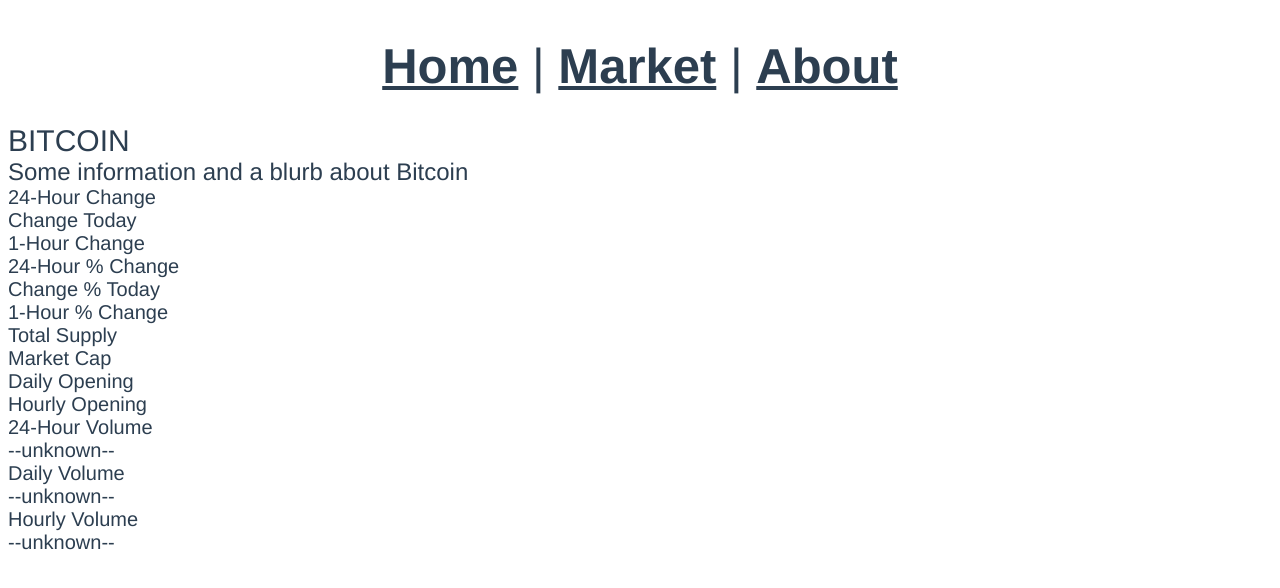
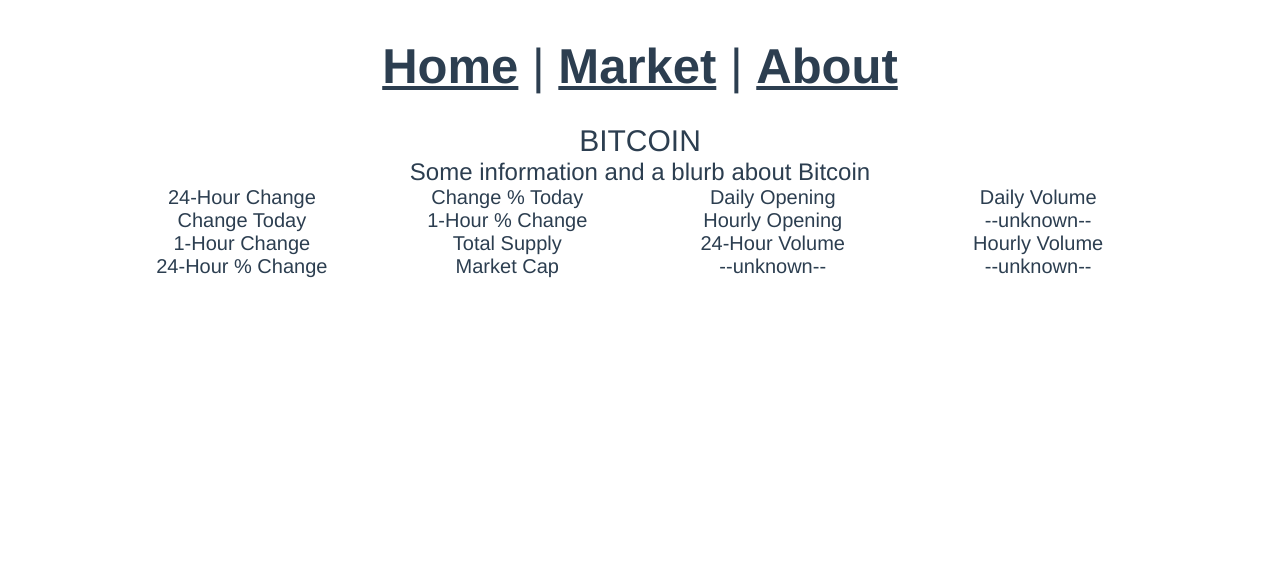
Before and after one commit to mdrisco4/vue-router-api-project, a Vue app: page /Bitcoin in a window 1280 px wide. Shown: the top 588 px of the page. Built offline with nearby package versions, Linux system fonts and the light colour scheme; no server answers.

Commit message:
startig to flesh out te styling for the individual coin pages

```diff
--- a/src/views/BitcoinView.vue
+++ b/src/views/BitcoinView.vue
@@ -3,38 +3,80 @@
     <div class="title">BITCOIN</div>
     <div class="intro-information">Some information and a blurb about Bitcoin</div>
     </div>
+    <div class="overall-data-container">
+    <div class="stats-column-container">
+      <div class="individual-stat-container">
         <div class="data-label">24-Hour Change</div>
         <div class="data-value">{{ cryptos.CHANGE24HOUR }}</div>
+      </div>
+      <div class="individual-stat-container">
         <div class="data-label">Change Today</div>
         <div class="data-value">{{ cryptos.CHANGEDAY }}</div>
+      </div>
+      <div class="individual-stat-container">
         <div class="data-label">1-Hour Change</div>
         <div class="data-value">{{ cryptos.CHANGEHOUR }}</div>
+      </div>
+      <div class="individual-stat-container">
         <div class="data-label">24-Hour % Change</div>
         <div class="data-value">{{ cryptos.CHANGEPCT24HOUR }}</div>
+      </div>
+    </div>
+    <div class="stats-column-container">
+      <div class="individual-stat-container">
         <div class="data-label">Change % Today</div>
         <div class="data-value">{{ cryptos.CHANGEPCTDAY }}</div>
+      </div>
+      <div class="individual-stat-container">
         <div class="data-label">1-Hour % Change</div>
         <div class="data-value">{{ cryptos.CHANGEPCTHOUR }}</div>
+      </div>
+      <div class="individual-stat-container">
         <div class="data-label">Total Supply</div>
         <div class="data-value">{{ cryptos.CIRCULATINGSUPPLY }}</div>
+      </div>
+      <div class="individual-stat-container">
         <div class="data-label">Market Cap</div>
         <div class="data-value">{{ cryptos.CIRCULATINGSUPPLYMKTCAP }}</div>
+      </div>
+    </div>
+    <div class="stats-column-container">
+      <div class="individual-stat-container">
         <div class="data-label">Daily Opening</div>
         <div class="data-value">{{ cryptos.OPENDAY }}</div>
+      </div>
+      <div class="individual-stat-container">
         <div class="data-label">Hourly Opening</div>
         <div class="data-value">{{ cryptos.OPENHOUR }}</div>
+      </div>
+      <div class="individual-stat-container">
         <div class="data-label">24-Hour Volume</div>
         <div class="data-value">{{ cryptos.VOLUME24HOUR }}</div>
+      </div>
+      <div class="individual-stat-container">
         <div class="data-label">--unknown--</div>
         <div class="data-value">{{ cryptos.VOLUME24HOURTO }}</div>
+      </div>
+    </div>
+    <div class="stats-column-container">
+      <div class="individual-stat-container">
         <div class="data-label">Daily Volume</div>
         <div class="data-value">{{ cryptos.VOLUMEDAY }}</div>
+      </div>
+      <div class="individual-stat-container">
         <div class="data-label">--unknown--</div>
         <div class="data-value">{{ cryptos.VOLUMEDAYTO }}</div>
+      </div>
+      <div class="individual-stat-container">
         <div class="data-label">Hourly Volume</div>
         <div class="data-value">{{ cryptos.VOLUMEHOUR }}</div>
+      </div>
+      <div class="individual-stat-container">
         <div class="data-label">--unknown--</div>
         <div class="data-value">{{ cryptos.VOLUMEHOURTO }}</div>
+      </div>
+    </div>
+  </div>
   </template>
 
   <script>
@@ -70,18 +112,37 @@
 <style>
 .title {
   font-size: 30px;
+  text-align: center;
 }
 
 .intro-information {
   font-size: 24px;
+  text-align: center;
 }
 
 .data-label {
   font-size: 20px;
+  text-align: center;
 }
 
 .data-value {
   font-size: 20px;
+  text-align: center;
+}
+
+.overall-data-container {
+  display: flex;
+  flex-direction: row;
+  width: 84%;
+  margin: 0 8% 0 8%;
+}
+
+.stats-column-container {
+  width: 25%;
+}
+
+.individual-stat-container {
+
 }
 
 </style>
--- a/src/views/CardanoView.vue
+++ b/src/views/CardanoView.vue
@@ -66,22 +66,3 @@
   },
 };
 </script>
-
-<style>
-.title {
-  font-size: 30px;
-}
-
-.intro-information {
-  font-size: 24px;
-}
-
-.data-label {
-  font-size: 20px;
-}
-
-.data-value {
-  font-size: 20px;
-}
-
-</style>
--- a/src/views/ChainlinkView.vue
+++ b/src/views/ChainlinkView.vue
@@ -66,22 +66,3 @@
   },
 };
 </script>
-
-<style>
-.title {
-  font-size: 30px;
-}
-
-.intro-information {
-  font-size: 24px;
-}
-
-.data-label {
-  font-size: 20px;
-}
-
-.data-value {
-  font-size: 20px;
-}
-
-</style>
--- a/src/views/CosmosView.vue
+++ b/src/views/CosmosView.vue
@@ -66,22 +66,3 @@
   },
 };
 </script>
-
-<style>
-.title {
-  font-size: 30px;
-}
-
-.intro-information {
-  font-size: 24px;
-}
-
-.data-label {
-  font-size: 20px;
-}
-
-.data-value {
-  font-size: 20px;
-}
-
-</style>
--- a/src/views/DogecoinView.vue
+++ b/src/views/DogecoinView.vue
@@ -66,22 +66,3 @@
   },
 };
 </script>
-
-<style>
-.title {
-  font-size: 30px;
-}
-
-.intro-information {
-  font-size: 24px;
-}
-
-.data-label {
-  font-size: 20px;
-}
-
-.data-value {
-  font-size: 20px;
-}
-
-</style>
--- a/src/views/EthereumClassicView.vue
+++ b/src/views/EthereumClassicView.vue
@@ -66,22 +66,3 @@
   },
 };
 </script>
-
-<style>
-.title {
-  font-size: 30px;
-}
-
-.intro-information {
-  font-size: 24px;
-}
-
-.data-label {
-  font-size: 20px;
-}
-
-.data-value {
-  font-size: 20px;
-}
-
-</style>
--- a/src/views/EthereumView.vue
+++ b/src/views/EthereumView.vue
@@ -66,22 +66,3 @@
   },
 };
 </script>
-
-<style>
-.title {
-  font-size: 30px;
-}
-
-.intro-information {
-  font-size: 24px;
-}
-
-.data-label {
-  font-size: 20px;
-}
-
-.data-value {
-  font-size: 20px;
-}
-
-</style>
--- a/src/views/PolkadotView.vue
+++ b/src/views/PolkadotView.vue
@@ -66,22 +66,3 @@
   },
 };
 </script>
-
-<style>
-.title {
-  font-size: 30px;
-}
-
-.intro-information {
-  font-size: 24px;
-}
-
-.data-label {
-  font-size: 20px;
-}
-
-.data-value {
-  font-size: 20px;
-}
-
-</style>
--- a/src/views/PolygonView.vue
+++ b/src/views/PolygonView.vue
@@ -66,22 +66,3 @@
   },
 };
 </script>
-
-<style>
-.title {
-  font-size: 30px;
-}
-
-.intro-information {
-  font-size: 24px;
-}
-
-.data-label {
-  font-size: 20px;
-}
-
-.data-value {
-  font-size: 20px;
-}
-
-</style>
--- a/src/views/SolanaView.vue
+++ b/src/views/SolanaView.vue
@@ -66,22 +66,3 @@
   },
 };
 </script>
-
-<style>
-.title {
-  font-size: 30px;
-}
-
-.intro-information {
-  font-size: 24px;
-}
-
-.data-label {
-  font-size: 20px;
-}
-
-.data-value {
-  font-size: 20px;
-}
-
-</style>
--- a/src/views/TronView.vue
+++ b/src/views/TronView.vue
@@ -66,22 +66,3 @@
   },
 };
 </script>
-
-<style>
-.title {
-  font-size: 30px;
-}
-
-.intro-information {
-  font-size: 24px;
-}
-
-.data-label {
-  font-size: 20px;
-}
-
-.data-value {
-  font-size: 20px;
-}
-
-</style>
--- a/src/views/XRPView.vue
+++ b/src/views/XRPView.vue
@@ -66,22 +66,3 @@
   },
 };
 </script>
-
-<style>
-.title {
-  font-size: 30px;
-}
-
-.intro-information {
-  font-size: 24px;
-}
-
-.data-label {
-  font-size: 20px;
-}
-
-.data-value {
-  font-size: 20px;
-}
-
-</style>
```
Lines whose indentation alone changed are shown as unchanged.
